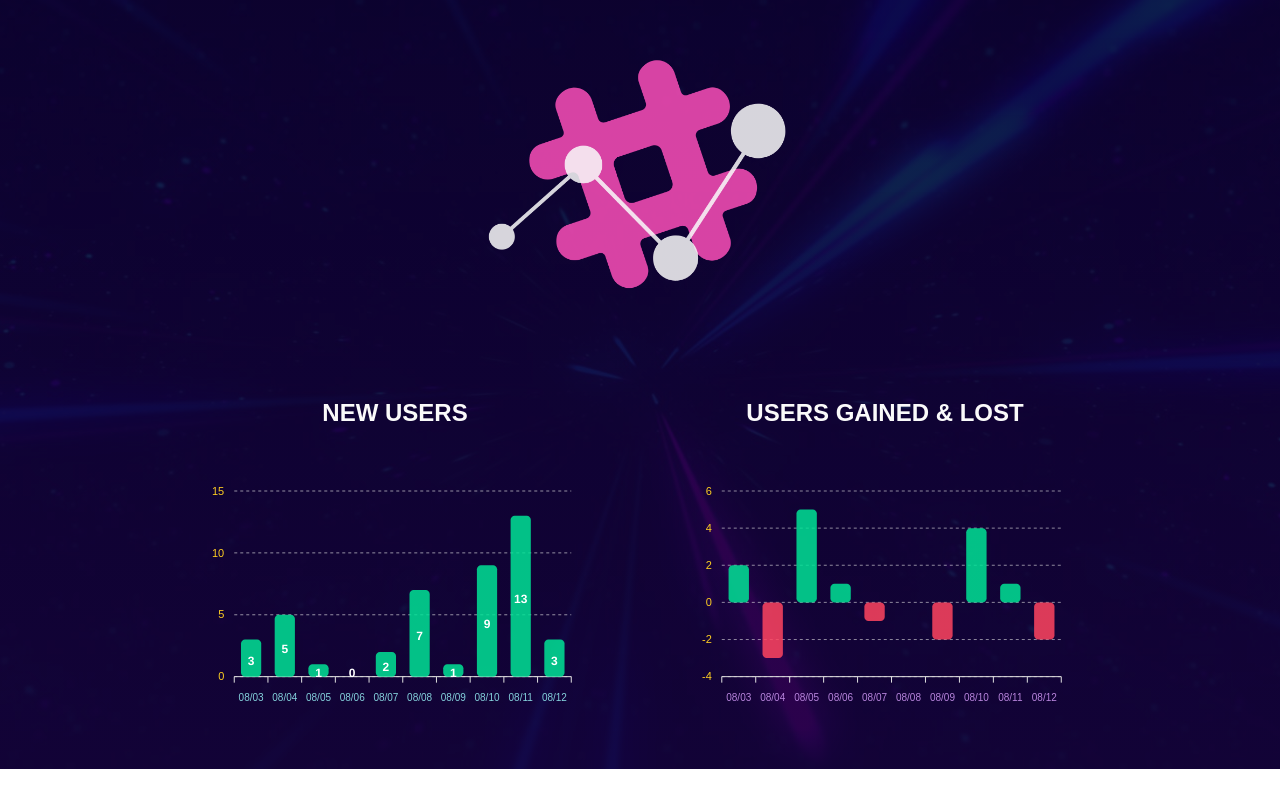
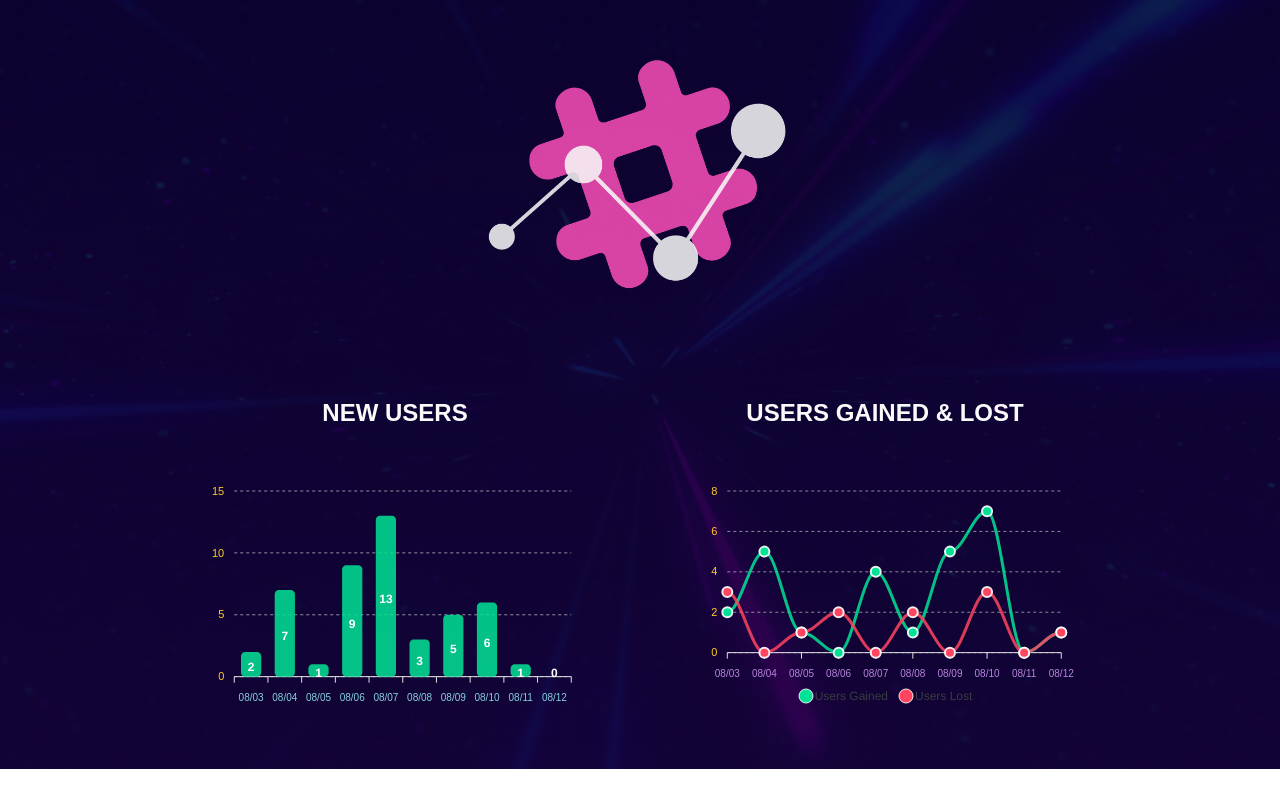
Before and after one commit to alissatroiano/Trend-Tracker, a React (Vite) app: page / in a window 1280 px wide. Built offline with nearby package versions, Linux system fonts and the light colour scheme; a web font is replaced by a local one.

Commit message:
Update chart data to correctly display the last 10 days' data

```diff
--- a/src/components/ComparisonChart/ComparisonChart.tsx
+++ b/src/components/ComparisonChart/ComparisonChart.tsx
@@ -16,32 +16,21 @@ class ComparisonChart extends Component<Props, State> {
     this.state = {
       options: {
         chart: {
-          id: "comparison-bar",
+          id: "comparison-line",
           background: 'transparent',
           toolbar: {
             show: false
           }
         },
         colors: ['#00E396', '#FF4560'],
-        plotOptions: {
-          bar: {
-            borderRadius: 4,
-            columnWidth: '60%',
-            colors: {
-              ranges: [
-                {
-                  from: -50,
-                  to: -1,
-                  color: '#FF4560'
-                },
-                {
-                  from: 0,
-                  to: 50,
-                  color: '#00E396'
-                }
-              ]
-            }
-          }
+        stroke: {
+          curve: 'smooth',
+          width: 3
+        },
+        markers: {
+          size: 5,
+          strokeColors: '#fff',
+          strokeWidth: 2
         },
         dataLabels: {
           enabled: false
@@ -93,8 +82,12 @@ class ComparisonChart extends Component<Props, State> {
       },
       series: [
         {
-          name: "Net Change",
-          data: [2,-3,5,1,-1,0,-2,4,1,-2]
+          name: "Users Gained",
+          data: [2,5,1,0,4,1,5,7,0,1]
+        },
+        {
+          name: "Users Lost",
+          data: [3,0,1,2,0,2,0,3,0,1]
         }
       ]
     };
@@ -108,8 +101,8 @@ class ComparisonChart extends Component<Props, State> {
             <Chart
               options={this.state.options}
               series={this.state.series}
-              type="bar"
-              width="400px"
+              type="line"
+              width="100%"
             />
           </div>
         </div>
--- a/src/components/NewUserChart/NewUserChart.tsx
+++ b/src/components/NewUserChart/NewUserChart.tsx
@@ -82,7 +82,7 @@ class NewUserChart extends Component<Props, State> {
       series: [
         {
           name: "New Users",
-          data: [3,5,1,0,2,7,1,9,13,3]
+          data: [3,5,1,0,2,7,1,9,13,3,5,6,1,0].slice(-10)
         }
       ]
     };
```
